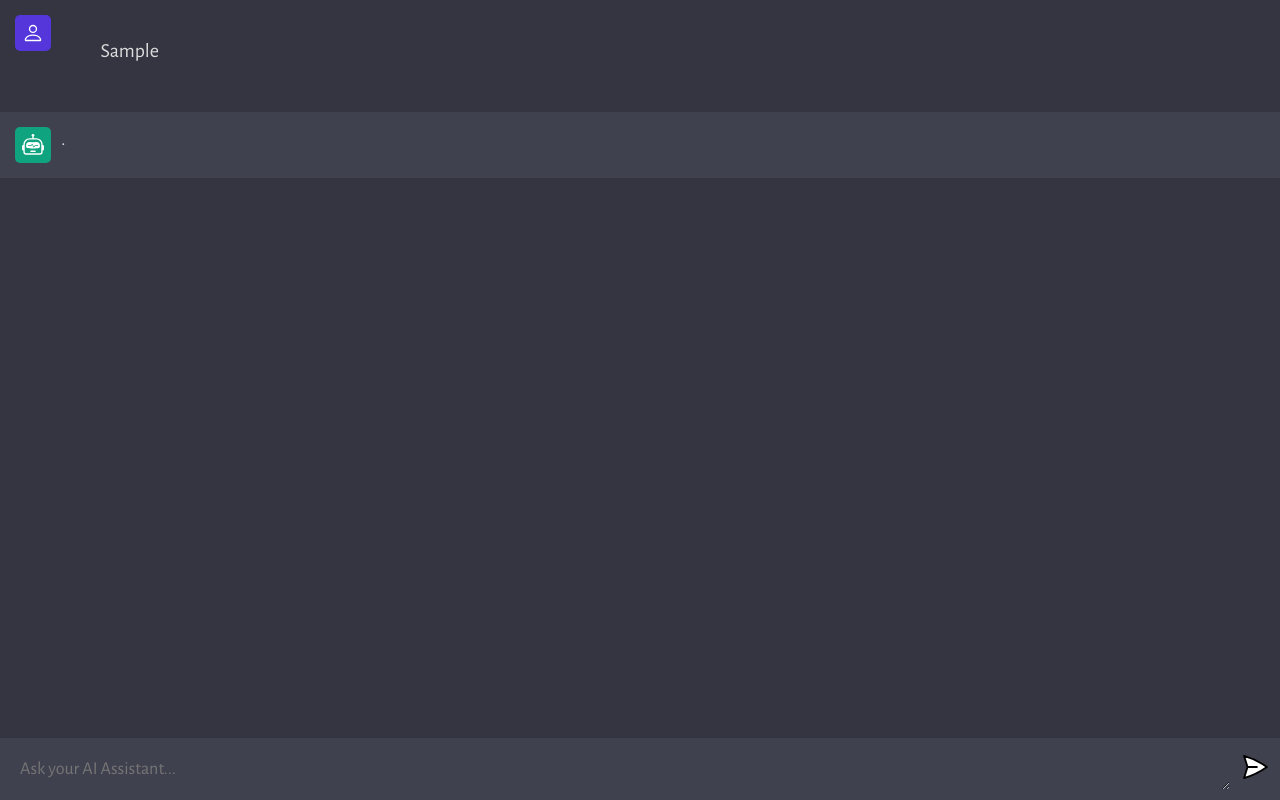
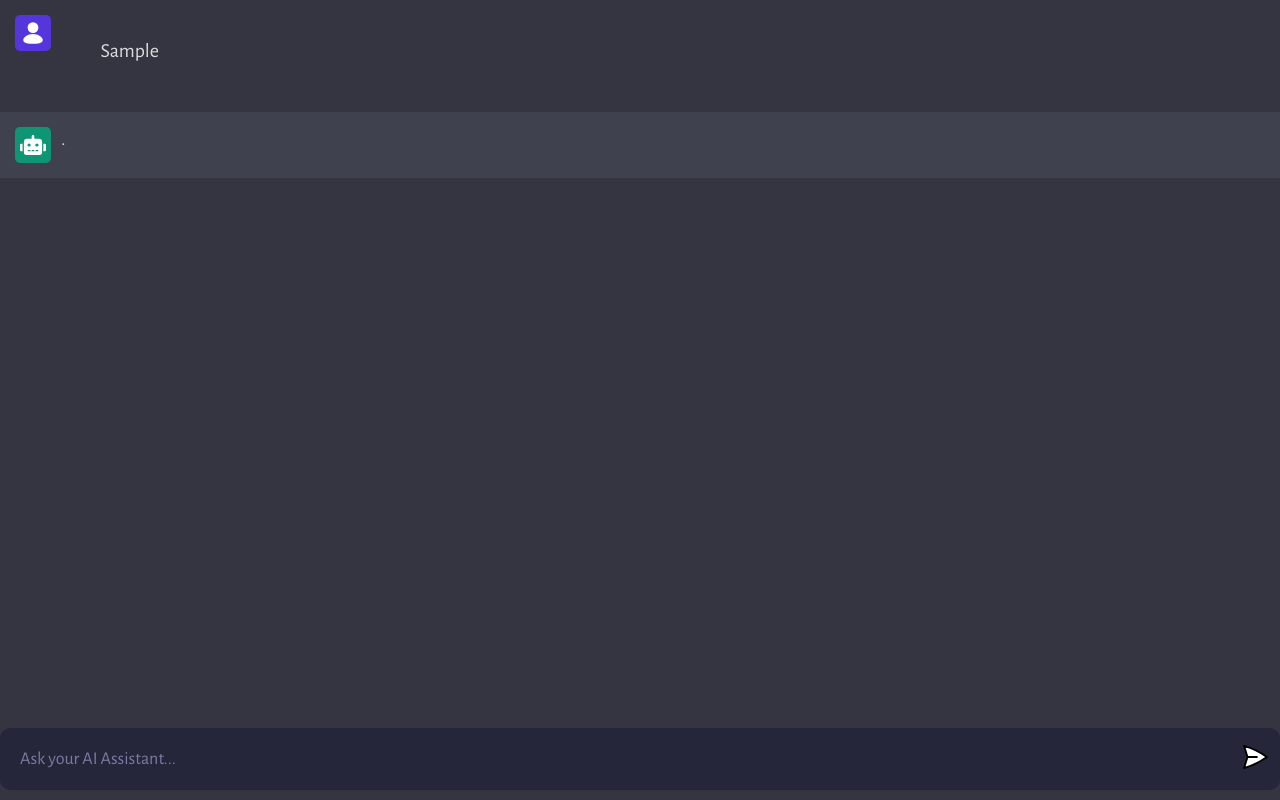
Before and after one commit to katieloesch/ai-assistant, a website built with Vite: page client/index.html in a window 1280 px wide. Both pictures are taken after typing "Sample" into the empty fields and a click on the button 1255 px from the left and 769 px from the top of the page. Built offline with nearby package versions, Linux system fonts and the light colour scheme; no server answers.

Commit message:
update UI icons

```diff
--- a/client/script.js
+++ b/client/script.js
@@ -1,5 +1,5 @@
-import bot from './assets/bot.svg';
-import user from './assets/user.svg';
+import bot from './assets/robot1.svg';
+import user from './assets/user1.svg';
 
 const form = document.querySelector('form');
 const chatContainer = document.querySelector('#chat_container');
--- a/client/style.css
+++ b/client/style.css
@@ -68,41 +68,29 @@ body {
   width: 36px;
   height: 36px;
   border-radius: 5px;
-
   background: #5436DA;
-
   display: flex;
   justify-content: center;
   align-items: center;
 }
 
 .ai .profile {
-  background: #10a37f;
+  background: #0f9574;
 }
 
 .profile img {
-  width: 60%;
-  height: 60%;
+  width: 70%;
+  height: 70%;
   object-fit: contain;
 }
 
 .message {
   flex: 1;
-
   color: #dcdcdc;
   font-size: 20px;
-
   max-width: 100%;
   overflow-x: scroll;
-
-  /*
-   * white space refers to any spaces, tabs, or newline characters that are used to format the CSS code
-   * specifies how white space within an element should be handled. It is similar to the "pre" value, which tells the browser to treat all white space as significant and to preserve it exactly as it appears in the source code.
-   * The pre-wrap value allows the browser to wrap long lines of text onto multiple lines if necessary.
-   * The default value for the white-space property in CSS is "normal". This tells the browser to collapse multiple white space characters into a single space, and to wrap text onto multiple lines as needed to fit within its container.
-  */
   white-space: pre-wrap;
-
   -ms-overflow-style: none;
   scrollbar-width: none;
 }
@@ -116,25 +104,31 @@ form {
   width: 100%;
   max-width: 1280px;
   margin: 0 auto;
+  margin-bottom: 10px;
   padding: 10px;
-  background: #40414F;
+  background: #25263a;
 
   display: flex;
   flex-direction: row;
   gap: 10px;
+  border-radius: 10px;
+
 }
 
 textarea {
   width: 100%;
-
   color: #fff;
   font-size: 18px;
-
   padding: 10px;
   background: transparent;
   border-radius: 5px;
   border: none;
   outline: none;
+  resize: none;
+}
+
+textarea::placeholder {
+  color: rgb(121, 123, 163);
 }
 
 button {
```
Also changed, not shown: client/README.md, client/assets/robot1.svg (added), client/assets/user1.svg (added).
